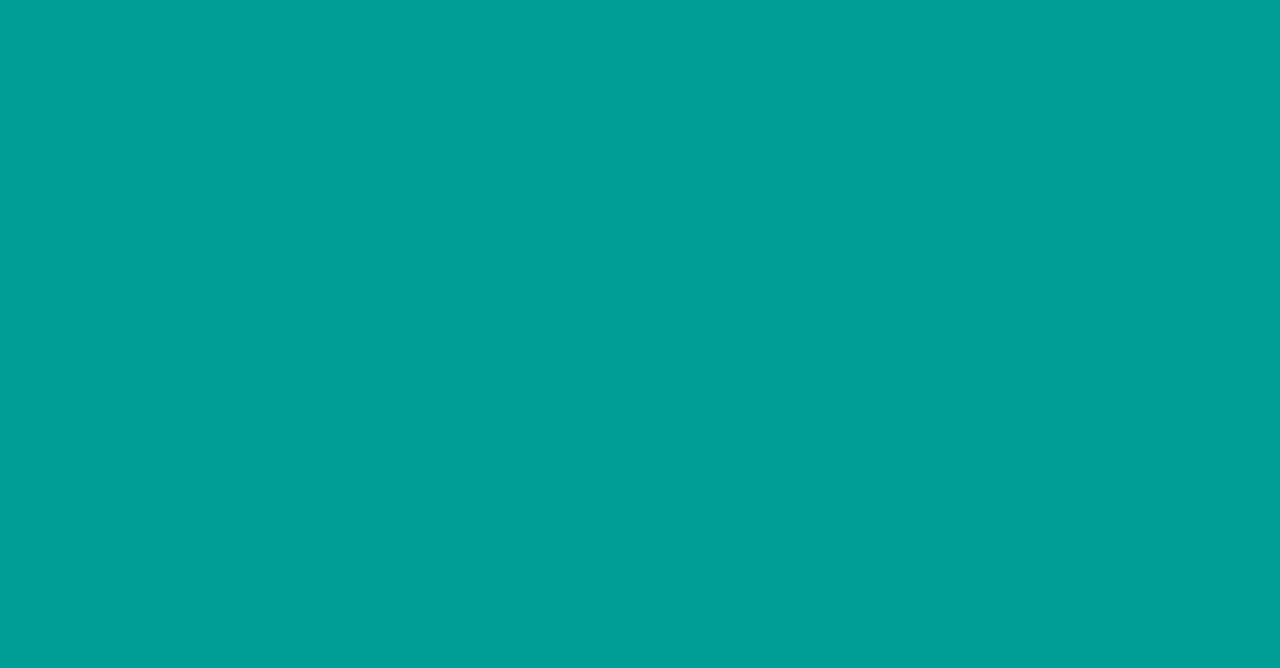
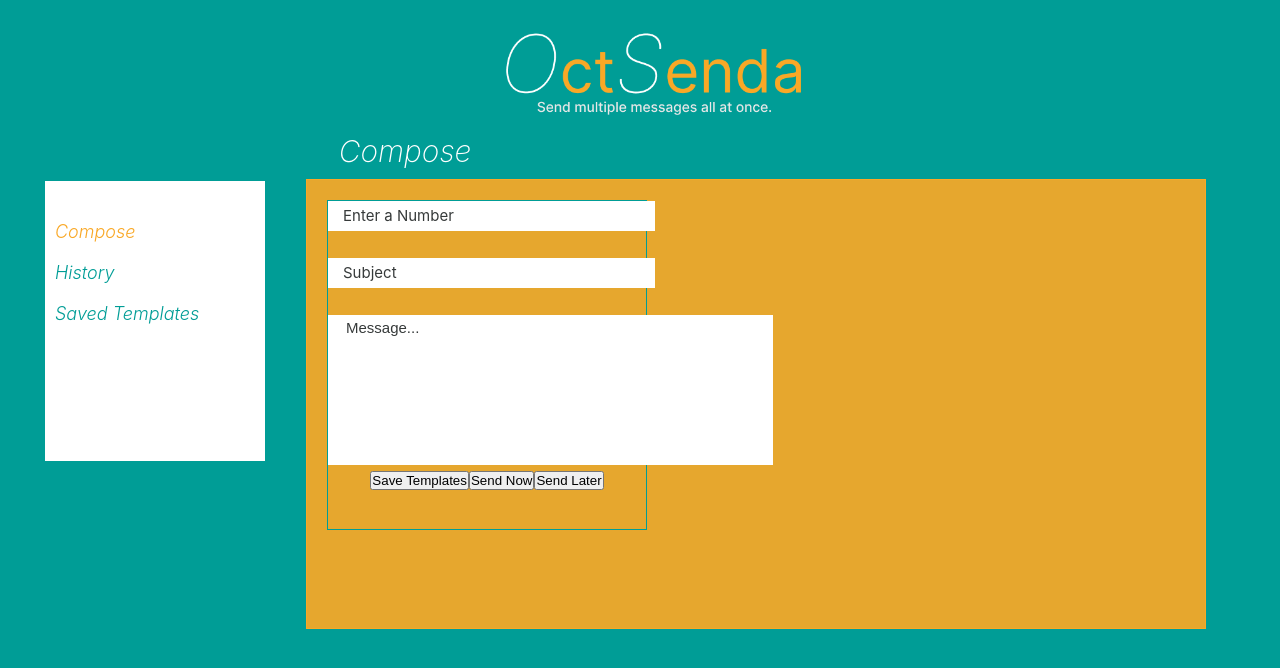
Before and after one commit to eliezergyan/Sms-Sender-Project, a React (Create React App) app in the folder View/octsend/: page /compose in a window 1280 px wide. Before the commit this address had no page. Shown: the top 668 px of the page. Built offline with nearby package versions, Linux system fonts and the light colour scheme.

Commit message:
commit compose components

```diff
--- a/View/octsend/src/App.js
+++ b/View/octsend/src/App.js
@@ -7,6 +7,7 @@ import SignIn from './components/signin/signIn';
 import SignUp from './components/signup/signup';
 import ResetPassword from './components/reset password/reset-password';
 import Home from './components/home';
+import Compose from './components/compose/compose';
 
 // const styl = styles;
 function App() {
@@ -19,6 +20,7 @@ function App() {
                 <Route path="/signup" element={<SignUp />} />
                 <Route path="/signin" element={<SignIn />} />
                 <Route path="/reset-password" element = {<ResetPassword />} />
+                <Route path="/compose" element = {<Compose />} />
             </Routes>
         </Router>
     </div>
--- /dev/null
+++ b/View/octsend/src/components/compose/compose.css
@@ -0,0 +1,187 @@
+*{
+    box-sizing: border-box;
+    margin: 0;
+    padding: 0;
+}
+
+.grids-container{
+    background-color: #009D96;
+    height: 657px;
+    display: grid;
+    grid-template-columns: 0.3fr 1.2fr;
+    grid-template-rows: 0.2fr 1.4fr;
+    grid-template-areas:
+    "image image"
+    "left-section main-section"
+    ;
+    grid-column-gap: 2.5rem;
+    grid-row-gap: 1rem;
+}
+
+.logo{
+    width: 380px;
+    height: 100px;
+    margin: 15px 0px 0px 500px;
+    grid-area: image;
+}
+
+.logo img{
+    width: 380px;
+    height: 100px;
+    cursor: pointer;
+}
+
+.left-section-compose{
+    grid-area: left-section;
+    width: 220px;
+    height: 280px;
+    background-color: #fff;
+    margin-left: 45px;
+    margin-top: 50px;
+}
+.left-section-compose h2{
+    color: #F9A826;
+    font-family: 'Inter', sans-serif;
+    font-style: italic;
+    font-weight: 300;
+    margin: 0px 0px 20px 10px;
+    font-size: 18px;
+    cursor: pointer;
+    text-align: left;
+
+}
+
+.header-2{
+    margin-top: 40px;
+
+}
+
+.left-section-compose h2:nth-child(2),.left-section-compose h2:last-child {
+    color: #009D96;
+    font-weight: 300;
+    /* border: 1px solid red; */
+    text-align: left;
+
+
+}
+
+
+.main-section{
+    grid-area: main-section;
+    border: 1px solid #009D96;
+    width: 200px;
+
+}
+
+.main-section h1{
+    color: #fff;
+    font-family: 'Inter', sans-serif;
+    font-weight: 200;
+    font-size: 30px;
+    font-style: italic;
+    border: 1px solid #009D96;
+}
+
+.main-message-section{
+    width: 900px;
+    height: 450px;
+    margin-top: 9px;
+    background-color: #f9a826ec;
+    border: 1px solid #f9a826;
+}
+
+.main-message{
+    width: 860px;
+    height: 410px;
+    /* background-color: #fff; */
+    margin: 20px;
+    /* border: 1px solid #fff; */
+}
+
+/* .sub-section-message{
+    background-color: yellowgreen;
+    height: 350px;
+    width: 700px;
+    margin: 15px 0px 28px 35px;
+    border: 1px solid red;
+} */
+#compose-number {
+    height: 28px;
+    padding: 15px;
+    width: 327px;
+    margin-bottom: 27px;
+    border: none;
+}
+
+.form-section{
+    width: 580px;
+}
+.form-section form{
+    margin-left: 0px;
+    border: 1px solid #009D96;
+    width: 320px;
+    margin: 0;
+    height: 330px;
+}
+
+
+
+#compose-subject{
+    border: 0;
+    background-color: #fff ;
+    color: #363A3A;
+    margin-bottom: 27px;
+    width: 327px;
+    height: 28px;
+    padding: 15px;
+
+}
+
+#compose-number:focus{
+    outline-color: #009D96;
+}
+
+#compose-number::placeholder{
+    font-size: 15px;
+    font-family: 'Inter', sans-serif;
+    color: #363A3A;
+}
+
+#compose-subject:focus{
+    border-top: 0;
+    border-right: 0;
+    border-left: 0;
+    border-bottom: 0 ;
+    background-color: #fff;
+    outline-color: #009D96;
+}
+
+#compose-subject::placeholder{
+
+    font-size: 15px;
+    font-family: 'Inter', sans-serif;
+    color: #363A3A;
+}
+
+
+
+textarea{
+      height: 150px;
+      padding-top: 0px;
+      font-size: 15px;
+      background-color: #fff;
+      color: #363A3A;
+      mix-blend-mode: normal;
+      padding: 4px;
+      width: 445px;
+      border: none;
+      resize: none;
+      font-family: 'Public Sans', sans-serif;
+      outline-color: #009D96;
+      padding-left: 18px;
+  }
+
+  textarea::placeholder{
+    color: #363A3A;
+    font-size: 15px;
+  }
--- /dev/null
+++ b/View/octsend/src/components/compose/compose.js
@@ -0,0 +1,45 @@
+import './compose.css';
+import Oct from '../../assets/octLogo.png';
+
+
+
+const Compose = () =>{
+
+    let oct= Oct;
+
+    return (
+        <div className="grids-container">
+            <div className="logo">
+                <img src={oct} alt="octsend logo" />
+            </div>
+            <div className="left-section-compose">
+                <div className="header-2">
+                    <h2>Compose</h2>
+                    <h2>History</h2>
+                    <h2>Saved Templates</h2>
+                </div>
+            </div>
+            <div className="main-section">
+                    <h1>Compose</h1>
+                    <div className="main-message-section">
+                        <div className="main-message">
+                            <div className="form-section">
+                                <form>
+                                    <input type="number" placeholder="Enter a Number" id="compose-number" />
+                                    <br />
+                                    <input type="text" placeholder="Subject" id="compose-subject"/>
+                                    <br />
+                                    <textarea type="text" placeholder="Message..." class="message-mobile" id="message " required></textarea>
+                                    <button>Save Templates</button>
+                                    <button>Send Now</button>
+                                    <button>Send Later</button>
+                                </form>
+                            </div>
+                        </div>
+                </div>
+            </div>
+        </div>
+    )
+}
+
+export default Compose;
--- a/View/octsend/src/components/home.css
+++ b/View/octsend/src/components/home.css
@@ -8,7 +8,7 @@ body{
     background-color: #009D96;
 }
 
-.grid-container{
+.grid-container-home{
     /* border: 1px solid white; */
     display: grid;
     grid-template-columns: 0.9fr 1fr;
@@ -19,22 +19,22 @@ body{
     ;
 }
 
-.left-logo{
+.left-logo-home{
     grid-area: left;
     /* border: 1px solid red; */
     font-family: 'Inter', sans-serif;
 }
 
-.main-logo {
+.main-logo-home {
     margin-top: 100px;
     margin-left: 45px;
 }
 
-.main-logo img{
+.main-logo-home img{
     width: 607px;
 }
 
-.logo-paragraph{
+.logo-paragraph-home{
     width: 350px;
     height: 166px;
     /* border: 1px solid yellow; */
@@ -42,7 +42,7 @@ body{
     margin-left: 100px;
 }
 
-.logo-paragraph p{
+.logo-paragraph-home p{
     font-family: 'Inter', sans-serif;
     font-weight: 900;
     font-size: 24px;
@@ -51,14 +51,14 @@ body{
     text-align: left;
 }
 
-.right-hero{
+.right-hero-home{
     grid-area: right;
     /* border: 1px solid yellow; */
     margin-top: 0;
     width: 360px;
 }
 
-.right-hero nav{
+.right-hero-home nav{
     grid-area: nav;
     /* border: 1px solid white; */
     font-family: 'Inter', sans-serif;
--- a/View/octsend/src/components/reset password/reset-password.css
+++ b/View/octsend/src/components/reset password/reset-password.css
@@ -4,41 +4,45 @@
     padding: 0;
 }
 
-body{
+/*body{
     background-color: #F9A826;
+ } */
+.resetpassword-form{
+    background-color: #009D96;
 }
 
-.right-form form{
-    background-color: #F9A826 ;
+.resetpassword-form form{
+    background-color: #009D96 ;
     /* opacity: 0.80; */
     height: 370px ;
     width:420px;
     border-radius: 7px;
     margin-top: 170px;
-    margin-left: 510px;
+    margin-left: 460px;
 }
 
-.main-logo{
+.main-logo-res{
     margin-bottom: 15px;
 }
-.main-logo img{
-    width: 307px;
+.main-logo-res img{
+    width: 250px;
     margin-left: 40px;
+    /* margin-top: 27px; */
     cursor: pointer;
 }
-input{
+.resetpassword-form input{
    width: 280px;
    height: 28px;
 
 }
 
-input::placeholder{
+.resetpassword-form input::placeholder{
    color: #009D96 ;
    font-family: 'Inter', sans-serif;
    margin-left: 55px;
 }
 
-input:focus{
+.resetpassword-form input:focus{
    outline-color:  #F9A826;
 }
 /* input[type="text"]{
@@ -51,7 +55,7 @@ input:focus{
     padding-left: 20px;
 } */
 
-input[type="password"]{
+.resetpassword-form input[type="password"]{
     background-color: #fff;
     margin-bottom: 27px;
     margin-left: 15px;
@@ -61,7 +65,7 @@ input[type="password"]{
     padding-left: 20px;
 }
 
-input[type="submit"]{
+.resetpassword-form input[type="submit"]{
     background-color: #F9A826;
     border: none;
     margin-left: 15px;
@@ -74,9 +78,9 @@ input[type="submit"]{
 
 }
 
-input[type="submit"]:hover{
-    background-color: #f9a826d3;
-    color: #fff;
+.resetpassword-form input[type="submit"]:hover{
+    background-color: #fff;
+     color: #F9A826;
 }
 
 /* input[type="checkbox"]{
@@ -85,7 +89,7 @@ input[type="submit"]:hover{
     margin-left: 70px;
 } */
 
-label{
+.resetpassword-form label{
    font-family: 'Inter', sans-serif;
    color: #fff;
    margin-top: 96px;
--- a/View/octsend/src/components/reset password/reset-password.js
+++ b/View/octsend/src/components/reset password/reset-password.js
@@ -11,7 +11,7 @@ let navigate = useNavigate();
         <div className='container'>
             <div className="resetpassword-form">
                 <form>
-            <div class="main-logo">
+                        <div class="main-logo-res">
                             <img
                             src={Oct}
                             alt="octsend logo"
@@ -24,12 +24,11 @@ let navigate = useNavigate();
                         <br />
                         <input type="password" placeholder="New Password" id="newPass" />
                         <br/>
-            <input type="password" placeholder="Confirm Password" />
+                        <input type="password" placeholder="Confirm Password" id="confPass"/>
                         <br />
-            <input type="submit" value="Reset Password" />
+                        <input type="submit" value="Reset Password" id="res-submit"/>
                 </form>
             </div>
-
         </div>
     )
 }
--- a/View/octsend/src/components/signin/signin.css
+++ b/View/octsend/src/components/signin/signin.css
@@ -7,7 +7,7 @@
 
   } */
 
- .grid-container{
+ .grid-container-signin{
      /* border: 1px solid red; */
      display: grid;
      grid-template-columns: 1fr 1fr;
@@ -17,15 +17,16 @@
      ;
  }
 
- .left-svg{
+ .left-svg-signin{
      grid-area: left;
      border: 1px solid #009D96;
      background-color: #009D96;
      height: 656px;
  }
- .left-svg .left-logo svg{
+ .left-svg-signin .left-logo-signin svg{
     margin-left: 70px;
     margin-top: 10px;
+    cursor: pointer;
  }
 /* .svg-container svg{
     margin-top: 30px;
@@ -47,13 +48,14 @@
      margin-top: 170px;
      margin-left: 148px;
  }
-input{
+ .signin-form input{
     width: 280px;
     height: 28px;
 
+
 }
 
-input::placeholder{
+.signin-form input::placeholder{
     color: #009D96 ;
     font-family: 'Inter', sans-serif;
     margin-left: 55px;
@@ -62,7 +64,7 @@ input::placeholder{
 /* input:focus{
     border: 1px thin #F9A826;
 } */
- .signin input[type="text"]{
+ .signin-form input[type="text"]{
      background-color: #fff;
      border: none;
      margin-bottom: 27px;
@@ -76,7 +78,7 @@ input::placeholder{
     #username{
         margin-top: 70px;
  }
- input[type="password"]{
+ .signin-form input[type="password"]{
      background-color: #fff;
      margin-bottom: 27px;
      margin-left: 15px;
@@ -86,7 +88,7 @@ input::placeholder{
      padding-left: 20px;
  }
 
- input[type="submit"]{
+ .signin-form input[type="submit"]{
      background-color: #F9A826;
      border: none;
      margin-left: 15px;
@@ -98,18 +100,18 @@ input::placeholder{
 
  }
 
- input[type="submit"]:hover{
+ .signin-form input[type="submit"]:hover{
      background-color: #fff;
      color: #F9A826;
  }
 
- input[type="checkbox"]{
+ .signin-form input[type="checkbox"]{
      width: 15px;
      height: 15px;
      margin-left: 15px;
  }
 
- label{
+ .signin-form label{
     font-family: 'Inter', sans-serif;
     color: #fff;
     font-size: 12px;
```
Also changed, not shown: View/octsend/package.json (+5 -6 lines), View/octsend/src/components/signup/signup.css (+13 -13 lines), View/octsend/src/components/home.js, View/octsend/src/components/signin/signIn.js, View/octsend/src/components/signup/signup.js. Lines whose indentation alone changed are shown as unchanged.
